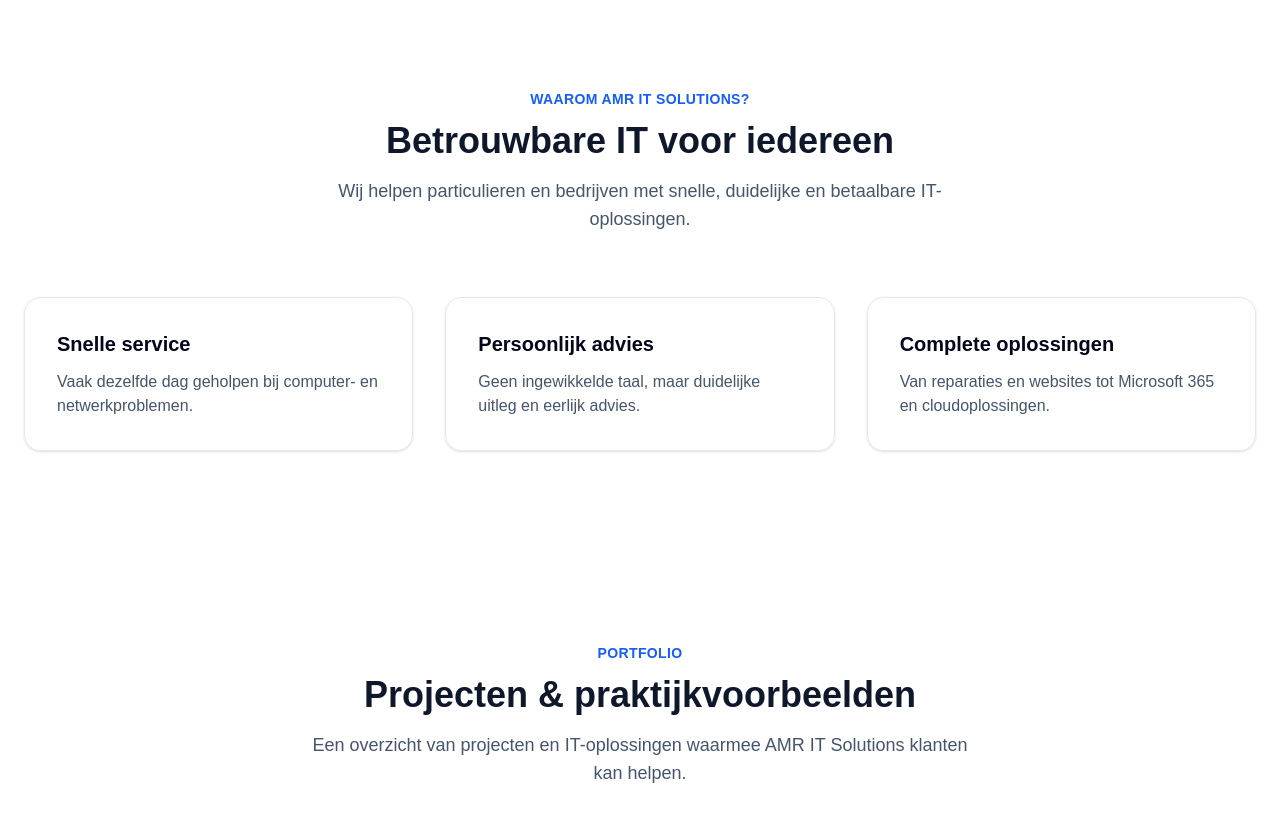
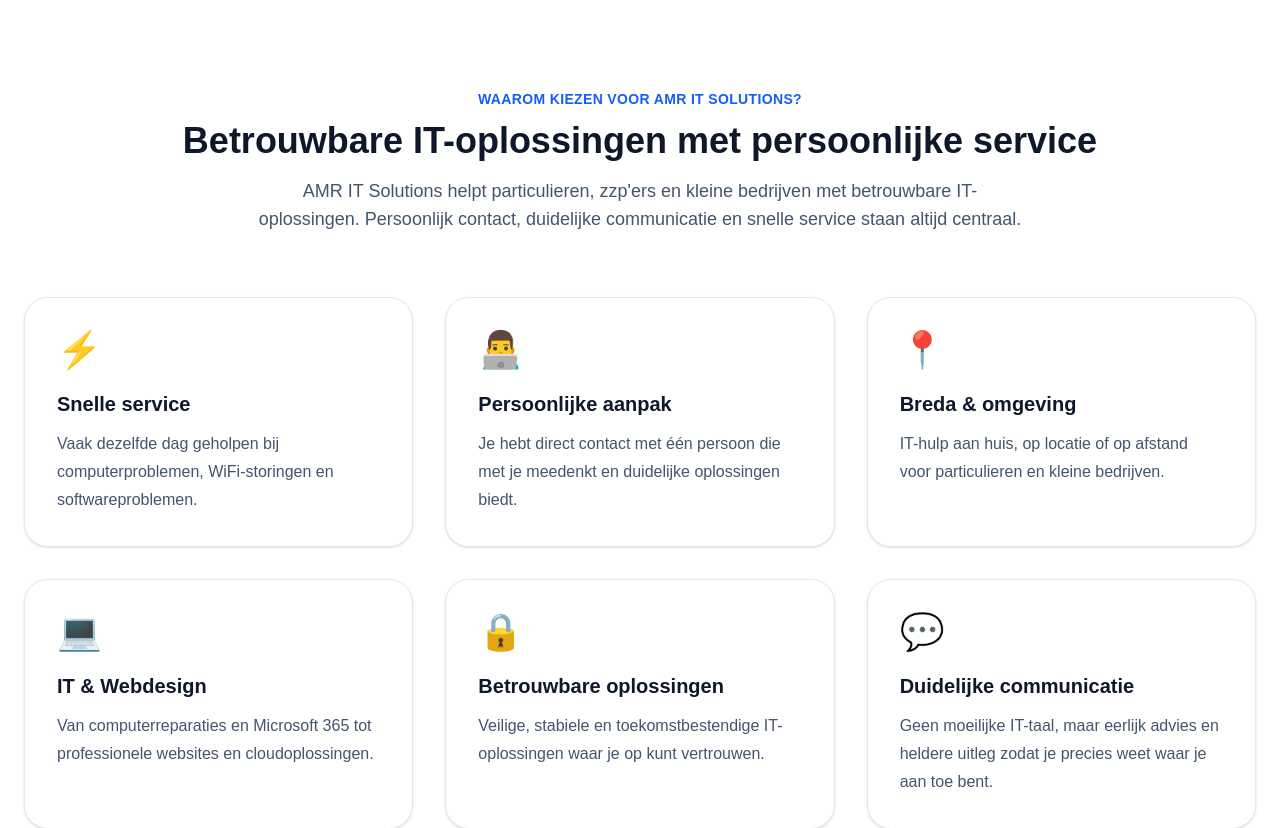
Before and after one commit to amritsolutions/amr-it-solutions, a Next.js app: page / in a window 1280 px wide. Shown: the part 2060-2888 px from the top of the page. Built offline with nearby package versions, Linux system fonts and the light colour scheme.

Commit message:
Why Us sectie verbeterd

```diff
--- a/components/WhyUs.tsx
+++ b/components/WhyUs.tsx
@@ -1,56 +1,75 @@
+const reasons = [
+  {
+    icon: "⚡",
+    title: "Snelle service",
+    text: "Vaak dezelfde dag geholpen bij computerproblemen, WiFi-storingen en softwareproblemen.",
+  },
+  {
+    icon: "👨‍💻",
+    title: "Persoonlijke aanpak",
+    text: "Je hebt direct contact met één persoon die met je meedenkt en duidelijke oplossingen biedt.",
+  },
+  {
+    icon: "📍",
+    title: "Breda & omgeving",
+    text: "IT-hulp aan huis, op locatie of op afstand voor particulieren en kleine bedrijven.",
+  },
+  {
+    icon: "💻",
+    title: "IT & Webdesign",
+    text: "Van computerreparaties en Microsoft 365 tot professionele websites en cloudoplossingen.",
+  },
+  {
+    icon: "🔒",
+    title: "Betrouwbare oplossingen",
+    text: "Veilige, stabiele en toekomstbestendige IT-oplossingen waar je op kunt vertrouwen.",
+  },
+  {
+    icon: "💬",
+    title: "Duidelijke communicatie",
+    text: "Geen moeilijke IT-taal, maar eerlijk advies en heldere uitleg zodat je precies weet waar je aan toe bent.",
+  },
+];
+
 export default function WhyUs() {
   return (
     <section
       id="waarom"
       className="mx-auto max-w-7xl px-6 py-24"
     >
-      <div className="mx-auto max-w-7xl">
       <div className="text-center">
         <p className="text-sm font-semibold uppercase tracking-wide text-blue-600">
-            Waarom AMR IT Solutions?
+          Waarom kiezen voor AMR IT Solutions?
         </p>
 
         <h2 className="mt-3 text-4xl font-bold text-slate-900">
-            Betrouwbare IT voor iedereen
+          Betrouwbare IT-oplossingen met persoonlijke service
         </h2>
 
-          <p className="mx-auto mt-4 max-w-2xl text-lg text-slate-600">
-            Wij helpen particulieren en bedrijven met snelle, duidelijke en
-            betaalbare IT-oplossingen.
+        <p className="mx-auto mt-4 max-w-3xl text-lg text-slate-600">
+          AMR IT Solutions helpt particulieren, zzp'ers en kleine bedrijven
+          met betrouwbare IT-oplossingen. Persoonlijk contact, duidelijke
+          communicatie en snelle service staan altijd centraal.
         </p>
       </div>
 
-        <div className="mt-16 grid gap-8 md:grid-cols-3">
-          <div className="rounded-2xl border border-slate-200 p-8 shadow-sm">
-            <h3 className="text-xl font-semibold">
-              Snelle service
+      <div className="mt-16 grid gap-8 md:grid-cols-2 lg:grid-cols-3">
+        {reasons.map((reason) => (
+          <div
+            key={reason.title}
+            className="rounded-3xl border border-slate-200 bg-white p-8 shadow-sm transition duration-300 hover:-translate-y-2 hover:shadow-xl"
+          >
+            <div className="mb-5 text-4xl">{reason.icon}</div>
+
+            <h3 className="text-xl font-bold text-slate-900">
+              {reason.title}
             </h3>
 
-            <p className="mt-3 text-slate-600">
-              Vaak dezelfde dag geholpen bij computer- en netwerkproblemen.
+            <p className="mt-3 leading-7 text-slate-600">
+              {reason.text}
             </p>
           </div>
-
-          <div className="rounded-2xl border border-slate-200 p-8 shadow-sm">
-            <h3 className="text-xl font-semibold">
-              Persoonlijk advies
-            </h3>
-
-            <p className="mt-3 text-slate-600">
-              Geen ingewikkelde taal, maar duidelijke uitleg en eerlijk advies.
-            </p>
-          </div>
-
-          <div className="rounded-2xl border border-slate-200 p-8 shadow-sm">
-            <h3 className="text-xl font-semibold">
-              Complete oplossingen
-            </h3>
-
-            <p className="mt-3 text-slate-600">
-              Van reparaties en websites tot Microsoft 365 en cloudoplossingen.
-            </p>
-          </div>
-        </div>
+        ))}
       </div>
     </section>
   );
```
Lines whose indentation alone changed are shown as unchanged.
